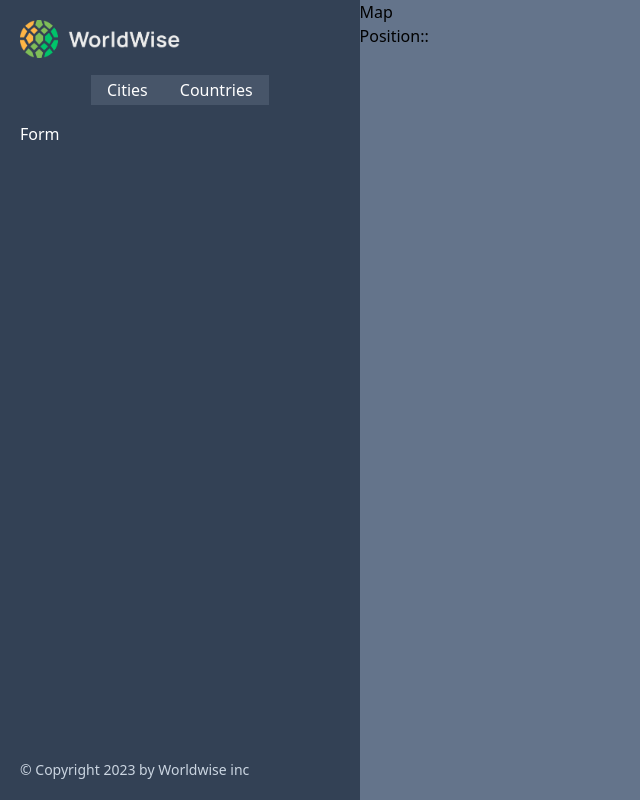
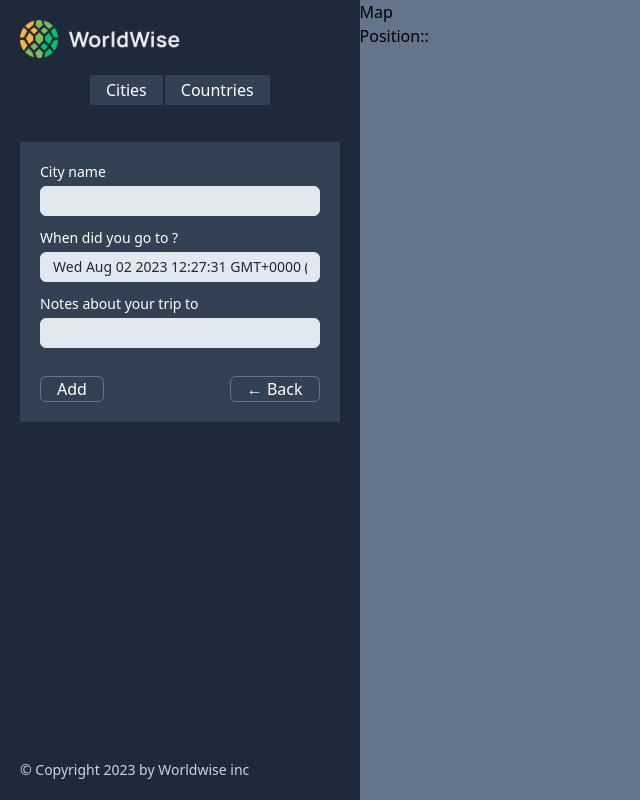
Before and after one commit to b1621/worldwise-SPA, a React (Vite) app: page /app/form in a window 1280 px wide. Shown: the whole page, without its empty margins (0-640 px from the left). Built offline with nearby package versions, Linux system fonts and the light colour scheme; data requests are answered from the project's data file.

Commit message:
programmatic navigation with usenavigate

```diff
--- a/src/App.jsx
+++ b/src/App.jsx
@@ -9,6 +9,7 @@ import CityList from "./components/CityList";
 import City from "./components/City";
 import CountryList from "./components/CountryList";
 import { useEffect, useState } from "react";
+import Form from "./components/Form";
 
 const BASE_URL = "  http://localhost:8000";
 
@@ -44,12 +45,12 @@ function App() {
             path="cities"
             element={<CityList cities={cities} isLoading={isLoading} />}
           ></Route>
-          <Route path="cities/:id" element={<City/>} />
+          <Route path="cities/:id" element={<City />} />
           <Route
             path="countries"
             element={<CountryList cities={cities} isLoading={isLoading} />}
           ></Route>
-          <Route path="form" element={<p>Form</p>}></Route>
+          <Route path="form" element={<Form />}></Route>
         </Route>
         <Route path="*" element={<PageNotFound />} />
       </Routes>
--- a/src/components/AppNav.jsx
+++ b/src/components/AppNav.jsx
@@ -8,17 +8,17 @@ const AppNav = () => {
           <NavLink
             to="cities"
             className={({ isActive }) =>
-              isActive ? `bg-slate-800 px-4 py-1` : "bg-slate-600 px-4 py-1"
+              isActive ? `bg-slate-900 px-4 py-1` : "bg-slate-700 px-4 py-1"
             }
           >
             Cities
           </NavLink>
         </li>
-        <li>
+        <li className="border-l-2 border-slate-800 ">
           <NavLink
             to="countries"
             className={({ isActive }) =>
-              isActive ? `bg-slate-800 px-4 py-1` : "bg-slate-600 px-4 py-1"
+              isActive ? `bg-slate-900 px-4 py-1` : "bg-slate-700 px-4 py-1"
             }
           >
             Countries
--- /dev/null
+++ b/src/components/ButtonMap.jsx
@@ -0,0 +1,14 @@
+import React from "react";
+
+const ButtonMap = ({ children, onClick, type }) => {
+  return (
+    <button
+      className={`border border-slate-500 px-4  hover:bg-slate-800 rounded-md ${type} `}
+      onClick={onClick}
+    >
+      {children}
+    </button>
+  );
+};
+
+export default ButtonMap;
--- a/src/components/CityItem.jsx
+++ b/src/components/CityItem.jsx
@@ -12,7 +12,7 @@ const CityItem = ({ city }) => {
     <li>
       <Link
         to={`${id}?lat=${position.lat}&lng=${position.lng}`}
-        className="flex justify-between bg-slate-600 my-3 px-3 py-2 rounded-md border-l-4 border-emerald-500"
+        className="flex justify-between bg-slate-700 my-3 px-3 py-2 rounded-md border-l-4 border-emerald-500"
       >
         <div>
           <h3>
--- a/src/components/CountryItem.jsx
+++ b/src/components/CountryItem.jsx
@@ -2,7 +2,7 @@ import React from "react";
 
 const CountryItem = ({ country }) => {
   return (
-    <li className="flex flex-col bg-slate-600 my-3 px-3 py-2 rounded-md border-l-4 border-emerald-500 inline-block ">
+    <li className="flex flex-col bg-slate-700 my-3 px-3 py-2 rounded-md border-l-4 border-emerald-500 inline-block ">
       <span> {country.emoji} </span>
       <span> {country.country} </span>
     </li>
--- /dev/null
+++ b/src/components/Form.jsx
@@ -0,0 +1,61 @@
+import { useState } from "react";
+import ButtonMap from "./ButtonMap";
+import { useNavigate } from "react-router-dom";
+
+const Form = () => {
+  const navigate = useNavigate();
+
+  const [cityName, setCityName] = useState("");
+  const [country, setCountry] = useState("");
+  const [date, setDate] = useState(new Date());
+  const [notes, setNotes] = useState("");
+  return (
+    <div className=" p-5 my-10 bg-slate-700">
+      <div className="flex flex-col mb-3">
+        <label className="mb-1 text-sm">City name</label>
+
+        <input
+          className=" outline-none border bg-slate-200 text-gray-800 px-3 py-1 rounded-md text-sm"
+          type="text"
+          value={cityName}
+          onChange={(e) => setCityName(e.target.value)}
+        />
+      </div>
+      <div className="flex flex-col my-3">
+        <label className="mb-1 text-sm">When did you go to ?</label>
+
+        <input
+          className=" outline-none border bg-slate-200 text-gray-800 px-3 py-1 rounded-md text-sm"
+          type="text"
+          value={date}
+          onChange={(e) => setDate(e.target.value)}
+        />
+      </div>
+      <div className="flex flex-col my-3">
+        <label className="mb-1 text-sm">Notes about your trip to </label>
+
+        <input
+          className=" outline-none border bg-slate-200 text-gray-800 px-3 py-1 rounded-md text-sm"
+          type="text"
+          value={notes}
+          onChange={(e) => setNotes(e.target.value)}
+        />
+      </div>
+
+      <div className="flex justify-between mt-7 font-thin">
+        <ButtonMap type="">Add</ButtonMap>
+
+        <ButtonMap
+          onClick={(e) => {
+            e.preventDefault();
+            navigate(-1);
+          }}
+        >
+          <span>&larr;</span> Back
+        </ButtonMap>
+      </div>
+    </div>
+  );
+};
+
+export default Form;
--- a/src/components/Map.jsx
+++ b/src/components/Map.jsx
@@ -1,13 +1,19 @@
-import { useSearchParams } from "react-router-dom";
+import { useNavigate, useSearchParams } from "react-router-dom";
 
 const Map = () => {
+  const navigate = useNavigate();
   const [searchParams, setSearchParams] = useSearchParams();
   const lat = searchParams.get("lat");
   const lng = searchParams.get("lng");
   // console.log(lat, "  = ", lng);
 
   return (
-    <div className=" bg-slate-500 w-full">
+    <div
+      className=" bg-slate-500 w-full"
+      onClick={() => {
+        navigate("form");
+      }}
+    >
       <h1>Map</h1>
       <h2>
         Position:{lat}:{lng}
--- a/src/components/Sidebar.jsx
+++ b/src/components/Sidebar.jsx
@@ -4,7 +4,7 @@ import { Outlet } from "react-router-dom";
 
 const Sidebar = () => {
   return (
-    <div className="w-[500px]  h-screen bg-slate-700  text-white">
+    <div className="w-[500px]  h-screen bg-slate-800  text-white">
       <div className="flex flex-col justify-between h-full p-5">
         <div>
           <Logo />
```
